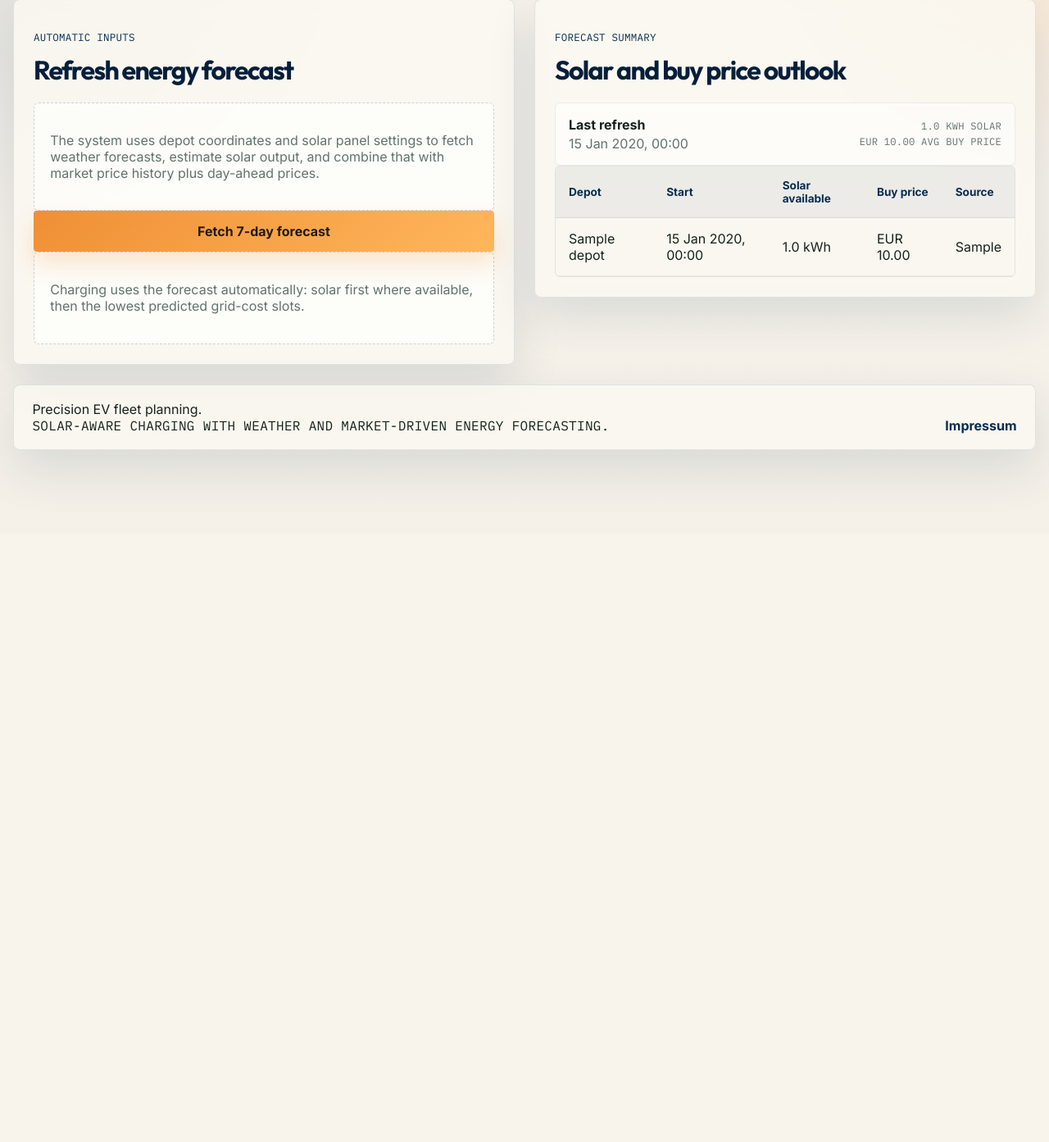
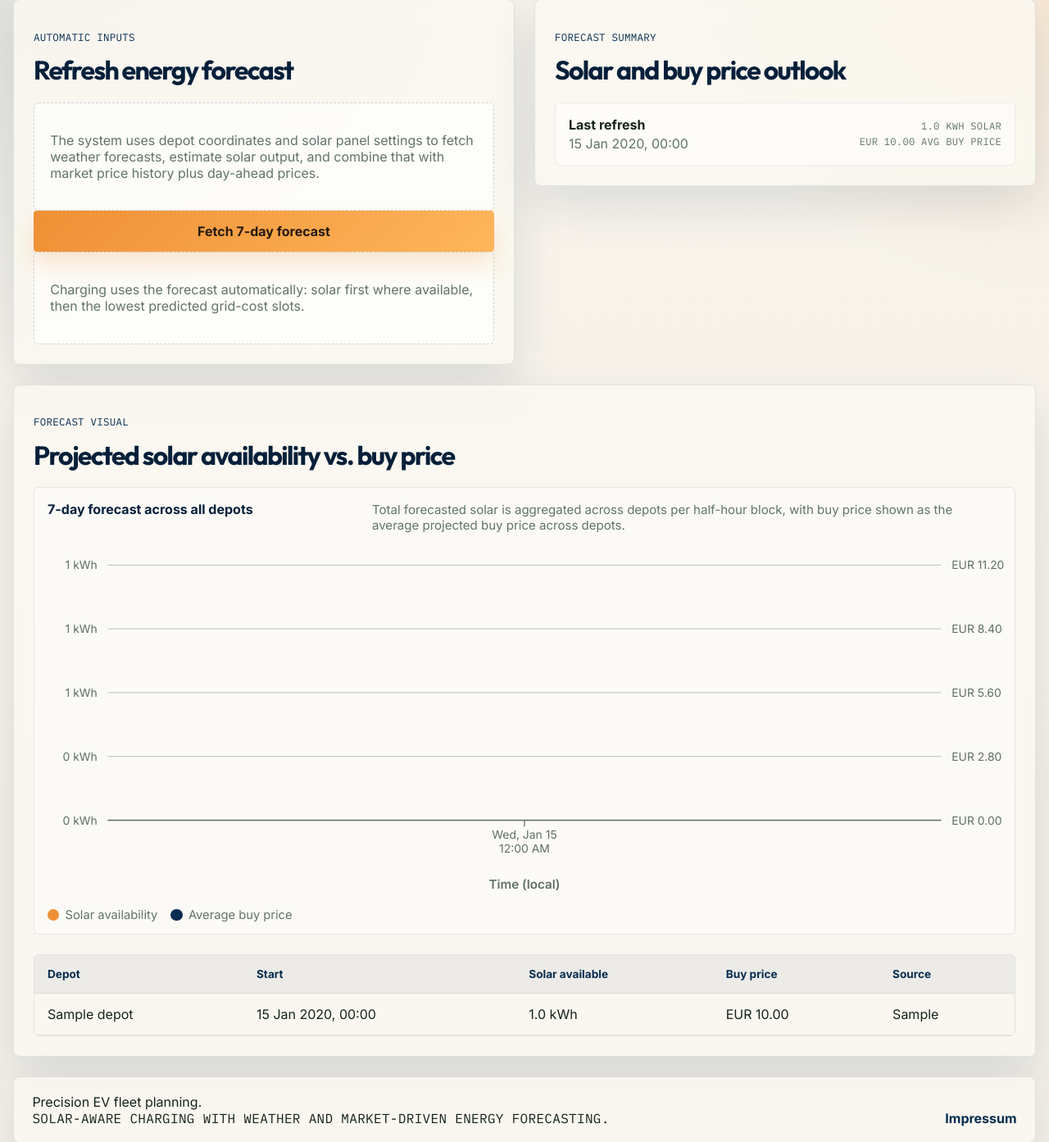
Before and after one commit to bluepineapple2000/MHPHackathon, a Flask app: page /energy in a window 1280 px wide. Shown: the part 149-1542 px from the top of the page at 82% size. Before the commit the page ends 737 px from the top, so only its background shows below. Run offline with Flask 3, Linux system fonts and the light colour scheme; tables that the repository leaves empty hold one stand-in row (values such as "Sample post").

Commit message:
graphs for solar and pricing and charged energy

```diff
--- a/main.py
+++ b/main.py
@@ -19,7 +19,7 @@ from forecast import (
     build_energy_forecast,
 )
 from geocoding import GeocodingError, geocode_address
-from planner import Charger, EnergyWindow, Route, Vehicle, run_weekly_plan
+from planner import Charger, EnergyWindow, Route, Vehicle, iter_blocks, run_weekly_plan
 from routing import RoutingError, route_through_waypoints
 
 
@@ -577,6 +577,74 @@ def load_latest_energy_forecast() -> tuple[list[sqlite3.Row], sqlite3.Row | None
     return rows, latest
 
 
+def build_forecast_chart_points(rows: list[sqlite3.Row]) -> list[dict]:
+    buckets: dict[str, dict] = {}
+    for row in rows:
+        start_at = row["start_at"]
+        bucket = buckets.setdefault(
+            start_at,
+            {
+                "timestamp": start_at,
+                "solar_kwh": 0.0,
+                "buy_price_sum": 0.0,
+                "price_count": 0,
+            },
+        )
+        bucket["solar_kwh"] += float(row["solar_kwh_available"] or 0.0)
+        bucket["buy_price_sum"] += float(row["buy_price_per_kwh"] or 0.0)
+        bucket["price_count"] += 1
+
+    points = []
+    for timestamp in sorted(buckets):
+        bucket = buckets[timestamp]
+        avg_buy_price = bucket["buy_price_sum"] / max(bucket["price_count"], 1)
+        points.append(
+            {
+                "timestamp": timestamp,
+                "solar_kwh": round(bucket["solar_kwh"], 2),
+                "buy_price": round(avg_buy_price, 3),
+            }
+        )
+    return points
+
+
+def build_charge_split_chart_points(rows: list[sqlite3.Row]) -> list[dict]:
+    buckets: dict[str, dict] = {}
+    for row in rows:
+        start_at = parse_datetime_local(row["start_at"])
+        end_at = parse_datetime_local(row["end_at"])
+        total_duration_hours = max((end_at - start_at).total_seconds() / 3600, 0.0)
+        if total_duration_hours <= 0:
+            continue
+        solar_rate = float(row["solar_kwh"] or 0.0) / total_duration_hours
+        grid_rate = float(row["grid_kwh"] or 0.0) / total_duration_hours
+        for block_anchor, _overlap_start, _overlap_end, duration_hours in iter_blocks(start_at, end_at):
+            hourly_anchor = block_anchor.replace(minute=0)
+            timestamp = hourly_anchor.isoformat(timespec="minutes")
+            bucket = buckets.setdefault(
+                timestamp,
+                {
+                    "timestamp": timestamp,
+                    "solar_kwh": 0.0,
+                    "grid_kwh": 0.0,
+                },
+            )
+            bucket["solar_kwh"] += solar_rate * duration_hours
+            bucket["grid_kwh"] += grid_rate * duration_hours
+
+    points = []
+    for timestamp in sorted(buckets):
+        bucket = buckets[timestamp]
+        points.append(
+            {
+                "timestamp": timestamp,
+                "solar_kwh": round(bucket["solar_kwh"], 2),
+                "grid_kwh": round(bucket["grid_kwh"], 2),
+            }
+        )
+    return points
+
+
 def parse_service_addresses(value: str) -> list[str]:
     return [line.strip() for line in value.splitlines() if line.strip()]
 
@@ -1077,6 +1145,7 @@ def energy():
         "energy.html",
         depots=depots_rows,
         forecast_rows=forecast_rows,
+        forecast_chart_points=build_forecast_chart_points(forecast_rows),
         latest_forecast=latest_forecast,
         summary=summary,
     )
@@ -1382,6 +1451,7 @@ def plan_detail(plan_id: int):
         coverage=coverage_ratio(plan_run),
         total_solar_kwh=total_solar_kwh,
         total_grid_kwh=total_grid_kwh,
+        charge_split_chart_points=build_charge_split_chart_points(charge_plans),
         depots_map_data=depot_map_payload(depots_rows),
         chargers_map_data=[
             {
--- /dev/null
+++ b/static/charts.js
@@ -0,0 +1,336 @@
+(function () {
+    const COLORS = {
+        axis: "#5f6f67",
+        grid: "rgba(7, 45, 81, 0.12)",
+        solarFill: "rgba(239, 143, 53, 0.22)",
+        solarStroke: "#ef8f35",
+        priceStroke: "#072d51",
+        boughtFill: "#072d51",
+        boughtSoft: "#5e88b5",
+    };
+
+    function svgNode(tagName, attributes) {
+        const node = document.createElementNS("http://www.w3.org/2000/svg", tagName);
+        Object.entries(attributes || {}).forEach(([key, value]) => {
+            node.setAttribute(key, String(value));
+        });
+        return node;
+    }
+
+    function formatTickLabelParts(timestamp) {
+        const date = new Date(timestamp);
+        if (Number.isNaN(date.getTime())) {
+            return {
+                primary: timestamp,
+                secondary: "",
+            };
+        }
+        return {
+            primary: date.toLocaleDateString([], {
+                weekday: "short",
+                day: "2-digit",
+                month: "short",
+            }),
+            secondary: date.toLocaleTimeString([], {
+                hour: "2-digit",
+                minute: "2-digit",
+            }),
+        };
+    }
+
+    function buildScales(series, keys) {
+        const width = 920;
+        const height = 340;
+        const padding = { top: 20, right: 58, bottom: 74, left: 58 };
+        const innerWidth = width - padding.left - padding.right;
+        const innerHeight = height - padding.top - padding.bottom;
+        const maxima = {};
+
+        keys.forEach((key) => {
+            const maxValue = Math.max(...series.map((item) => Number(item[key] || 0)), 0);
+            maxima[key] = maxValue <= 0 ? 1 : maxValue * 1.12;
+        });
+
+        function x(index) {
+            if (series.length <= 1) {
+                return padding.left + innerWidth / 2;
+            }
+            return padding.left + (innerWidth * index) / (series.length - 1);
+        }
+
+        function y(value, key) {
+            return padding.top + innerHeight - (innerHeight * value) / maxima[key];
+        }
+
+        return {
+            width,
+            height,
+            padding,
+            innerWidth,
+            innerHeight,
+            maxima,
+            x,
+            y,
+        };
+    }
+
+    function appendYAxis(svg, scale, side, key, formatter) {
+        const ticks = 4;
+        const x = side === "left" ? scale.padding.left : scale.width - scale.padding.right;
+        const textAnchor = side === "left" ? "end" : "start";
+        const dx = side === "left" ? -10 : 10;
+
+        for (let index = 0; index <= ticks; index += 1) {
+            const value = (scale.maxima[key] * index) / ticks;
+            const y = scale.y(value, key);
+            svg.appendChild(
+                svgNode("line", {
+                    x1: scale.padding.left,
+                    x2: scale.width - scale.padding.right,
+                    y1: y,
+                    y2: y,
+                    stroke: COLORS.grid,
+                    "stroke-width": 1,
+                }),
+            );
+            const label = svgNode("text", {
+                x: x + dx,
+                y: y + 4,
+                fill: COLORS.axis,
+                "font-size": 11,
+                "text-anchor": textAnchor,
+            });
+            label.textContent = formatter(value);
+            svg.appendChild(label);
+        }
+    }
+
+    function appendXAxis(svg, scale, series, title, preferredTickCount) {
+        const tickCount = Math.min(preferredTickCount || 6, series.length);
+        const usedIndexes = new Set();
+        const axisY = scale.height - scale.padding.bottom;
+
+        svg.appendChild(
+            svgNode("line", {
+                x1: scale.padding.left,
+                x2: scale.width - scale.padding.right,
+                y1: axisY,
+                y2: axisY,
+                stroke: COLORS.axis,
+                "stroke-width": 1.2,
+            }),
+        );
+
+        for (let tick = 0; tick < tickCount; tick += 1) {
+            const ratio = tickCount === 1 ? 0 : tick / (tickCount - 1);
+            const index = Math.round((series.length - 1) * ratio);
+            if (usedIndexes.has(index)) {
+                continue;
+            }
+            usedIndexes.add(index);
+            const x = scale.x(index);
+            const tickLabel = formatTickLabelParts(series[index].timestamp);
+
+            svg.appendChild(
+                svgNode("line", {
+                    x1: x,
+                    x2: x,
+                    y1: axisY,
+                    y2: axisY + 6,
+                    stroke: COLORS.axis,
+                    "stroke-width": 1,
+                }),
+            );
+
+            const label = svgNode("text", {
+                x,
+                y: axisY + 18,
+                fill: COLORS.axis,
+                "font-size": 11,
+                "text-anchor": "middle",
+            });
+
+            const primary = svgNode("tspan", {
+                x,
+                dy: 0,
+            });
+            primary.textContent = tickLabel.primary;
+            label.appendChild(primary);
+
+            if (tickLabel.secondary) {
+                const secondary = svgNode("tspan", {
+                    x,
+                    dy: 13,
+                });
+                secondary.textContent = tickLabel.secondary;
+                label.appendChild(secondary);
+            }
+            svg.appendChild(label);
+        }
+
+        if (title) {
+            const axisTitle = svgNode("text", {
+                x: scale.width / 2,
+                y: scale.height - 8,
+                fill: COLORS.axis,
+                "font-size": 12,
+                "font-weight": 600,
+                "text-anchor": "middle",
+            });
+            axisTitle.textContent = title;
+            svg.appendChild(axisTitle);
+        }
+    }
+
+    function renderForecastChart(element, series) {
+        if (!series.length) {
+            return;
+        }
+        const scale = buildScales(series, ["solar_kwh", "buy_price"]);
+        const svg = svgNode("svg", {
+            viewBox: `0 0 ${scale.width} ${scale.height}`,
+            class: "chart-svg",
+            role: "img",
+            "aria-label": "Projected solar availability and buy price over time",
+        });
+
+        appendYAxis(svg, scale, "left", "solar_kwh", (value) => `${value.toFixed(0)} kWh`);
+        appendYAxis(svg, scale, "right", "buy_price", (value) => `EUR ${value.toFixed(2)}`);
+        appendXAxis(svg, scale, series, "Time (local)", 8);
+
+        let areaPath = `M ${scale.x(0)} ${scale.y(0, "solar_kwh")} `;
+        let solarPath = "";
+        let pricePath = "";
+
+        series.forEach((point, index) => {
+            const x = scale.x(index);
+            const solarY = scale.y(point.solar_kwh, "solar_kwh");
+            const priceY = scale.y(point.buy_price, "buy_price");
+            areaPath += `${index === 0 ? "L" : "L"} ${x} ${solarY} `;
+            solarPath += `${index === 0 ? "M" : "L"} ${x} ${solarY} `;
+            pricePath += `${index === 0 ? "M" : "L"} ${x} ${priceY} `;
+        });
+        areaPath += `L ${scale.x(series.length - 1)} ${scale.y(0, "solar_kwh")} Z`;
+
+        svg.appendChild(
+            svgNode("path", {
+                d: areaPath,
+                fill: COLORS.solarFill,
+                stroke: "none",
+            }),
+        );
+        svg.appendChild(
+            svgNode("path", {
+                d: solarPath,
+                fill: "none",
+                stroke: COLORS.solarStroke,
+                "stroke-width": 3,
+                "stroke-linejoin": "round",
+                "stroke-linecap": "round",
+            }),
+        );
+        svg.appendChild(
+            svgNode("path", {
+                d: pricePath,
+                fill: "none",
+                stroke: COLORS.priceStroke,
+                "stroke-width": 2.5,
+                "stroke-linejoin": "round",
+                "stroke-linecap": "round",
+            }),
+        );
+
+        element.appendChild(svg);
+    }
+
+    function renderChargeSplitChart(element, series) {
+        if (!series.length) {
+            return;
+        }
+        const stackedSeries = series.map((point) => ({
+            ...point,
+            total_kwh: Number(point.solar_kwh || 0) + Number(point.grid_kwh || 0),
+        }));
+        const scale = buildScales(stackedSeries, ["total_kwh"]);
+        const svg = svgNode("svg", {
+            viewBox: `0 0 ${scale.width} ${scale.height}`,
+            class: "chart-svg",
+            role: "img",
+            "aria-label": "Charged energy split between solar and bought power over time",
+        });
+
+        appendYAxis(svg, scale, "left", "total_kwh", (value) => `${value.toFixed(0)} kWh`);
+        appendXAxis(svg, scale, stackedSeries, "Charging time (local)", 10);
+
+        const barWidth = Math.max(2, Math.min(18, (scale.innerWidth / stackedSeries.length) * 0.76));
+        stackedSeries.forEach((point, index) => {
+            const x = scale.x(index) - barWidth / 2;
+            const totalBaseY = scale.y(0, "total_kwh");
+            const solarHeight = totalBaseY - scale.y(point.solar_kwh, "total_kwh");
+            const gridCombinedHeight = totalBaseY - scale.y(point.total_kwh, "total_kwh");
+            const gridHeight = Math.max(0, gridCombinedHeight - solarHeight);
+
+            svg.appendChild(
+                svgNode("rect", {
+                    x,
+                    y: totalBaseY - solarHeight,
+                    width: barWidth,
+                    height: solarHeight,
+                    rx: 2,
+                    fill: COLORS.solarStroke,
+                    opacity: 0.9,
+                }),
+            );
+            svg.appendChild(
+                svgNode("rect", {
+                    x,
+                    y: totalBaseY - solarHeight - gridHeight,
+                    width: barWidth,
+                    height: gridHeight,
+                    rx: 2,
+                    fill: COLORS.boughtFill,
+                    opacity: 0.92,
+                }),
+            );
+        });
+
+        element.appendChild(svg);
+    }
+
+    function renderLegends() {
+        document.querySelectorAll(".chart-shell").forEach((shell) => {
+            if (shell.querySelector(".chart-legend")) {
+                return;
+            }
+            const type = shell.querySelector(".chart-canvas")?.dataset.chartType;
+            const legend = document.createElement("div");
+            legend.className = "chart-legend";
+
+            if (type === "forecast-overview") {
+                legend.innerHTML = `
+                    <span><i style="background:${COLORS.solarStroke}"></i>Solar availability</span>
+                    <span><i style="background:${COLORS.priceStroke}"></i>Average buy price</span>
+                `;
+            } else if (type === "charge-split") {
+                legend.innerHTML = `
+                    <span><i style="background:${COLORS.solarStroke}"></i>Solar charged</span>
+                    <span><i style="background:${COLORS.boughtFill}"></i>Grid charged</span>
+                `;
+            }
+
+            shell.appendChild(legend);
+        });
+    }
+
+    document.addEventListener("DOMContentLoaded", () => {
+        document.querySelectorAll(".chart-canvas[data-chart-type]").forEach((element) => {
+            const series = JSON.parse(element.dataset.series || "[]");
+            if (element.dataset.chartType === "forecast-overview") {
+                renderForecastChart(element, series);
+            } else if (element.dataset.chartType === "charge-split") {
+                renderChargeSplitChart(element, series);
+            }
+        });
+        renderLegends();
+    });
+})();
--- a/static/style.css
+++ b/static/style.css
@@ -299,6 +299,70 @@ textarea {
 
 .inline-form-secondary {
     margin-top: 0.8rem;
+}
+
+.chart-shell {
+    margin: 1.2rem 0 1.5rem;
+    padding: 1rem 1rem 0.85rem;
+    border: 1px solid rgba(7, 45, 81, 0.1);
+    background: rgba(255, 255, 255, 0.42);
+    border-radius: var(--radius-md);
+}
+
+.chart-shell.compact {
+    margin-top: 0;
+}
+
+.chart-copy {
+    display: flex;
+    justify-content: space-between;
+    gap: 1rem;
+    align-items: baseline;
+    margin-bottom: 0.9rem;
+}
+
+.chart-copy strong {
+    color: var(--primary-dark);
+}
+
+.chart-copy p {
+    margin: 0;
+    max-width: 48rem;
+    color: var(--muted);
+    font-size: 0.94rem;
+}
+
+.chart-canvas {
+    width: 100%;
+}
+
+.chart-svg {
+    width: 100%;
+    height: auto;
+    display: block;
+    overflow: visible;
+}
+
+.chart-legend {
+    display: flex;
+    flex-wrap: wrap;
+    gap: 1rem;
+    margin-top: 0.8rem;
+    color: var(--muted);
+    font-size: 0.92rem;
+}
+
+.chart-legend span {
+    display: inline-flex;
+    align-items: center;
+    gap: 0.45rem;
+}
+
+.chart-legend i {
+    width: 0.9rem;
+    height: 0.9rem;
+    display: inline-block;
+    border-radius: 999px;
 }
 
 .hero-note {
@@ -680,6 +744,11 @@ tbody tr:hover {
         text-align: left;
     }
 
+    .chart-copy {
+        flex-direction: column;
+        align-items: flex-start;
+    }
+
     th,
     td {
         padding: 0.8rem;
--- a/templates/base.html
+++ b/templates/base.html
@@ -53,6 +53,7 @@
     </div>
     <script src="https://unpkg.com/leaflet@1.9.4/dist/leaflet.js"></script>
     <script src="{{ url_for('static', filename='map.js') }}"></script>
+    <script src="{{ url_for('static', filename='charts.js') }}"></script>
     <script src="{{ url_for('static', filename='prefill.js') }}"></script>
 </body>
 </html>
--- a/templates/energy.html
+++ b/templates/energy.html
@@ -42,6 +42,36 @@
                     </div>
                 </div>
             </div>
+        {% else %}
+            <div class="empty-state">
+                <p>No forecast has been generated yet.</p>
+                {% if not depots %}
+                    <a href="{{ url_for('depots') }}" class="inline-link">Add a depot with solar metadata first</a>
+                {% endif %}
+            </div>
+        {% endif %}
+    </article>
+</section>
+
+{% if latest_forecast %}
+    <section class="panel">
+        <div class="section-heading">
+            <div>
+                <p class="eyebrow">Forecast visual</p>
+                <h2>Projected solar availability vs. buy price</h2>
+            </div>
+        </div>
+        <div class="chart-shell">
+            <div class="chart-copy">
+                <strong>7-day forecast across all depots</strong>
+                <p>Total forecasted solar is aggregated across depots per half-hour block, with buy price shown as the average projected buy price across depots.</p>
+            </div>
+            <div
+                class="chart-canvas"
+                data-chart-type="forecast-overview"
+                data-series='{{ forecast_chart_points|tojson }}'
+            ></div>
+        </div>
         <div class="table-shell">
             <table>
                 <thead>
@@ -66,14 +96,6 @@
                 </tbody>
             </table>
         </div>
-        {% else %}
-            <div class="empty-state">
-                <p>No forecast has been generated yet.</p>
-                {% if not depots %}
-                    <a href="{{ url_for('depots') }}" class="inline-link">Add a depot with solar metadata first</a>
+    </section>
 {% endif %}
-            </div>
-        {% endif %}
-    </article>
-</section>
 {% endblock %}
```
Also changed, not shown: templates/plan.html (+22 -0 lines). Lines whose indentation alone changed are shown as unchanged.
